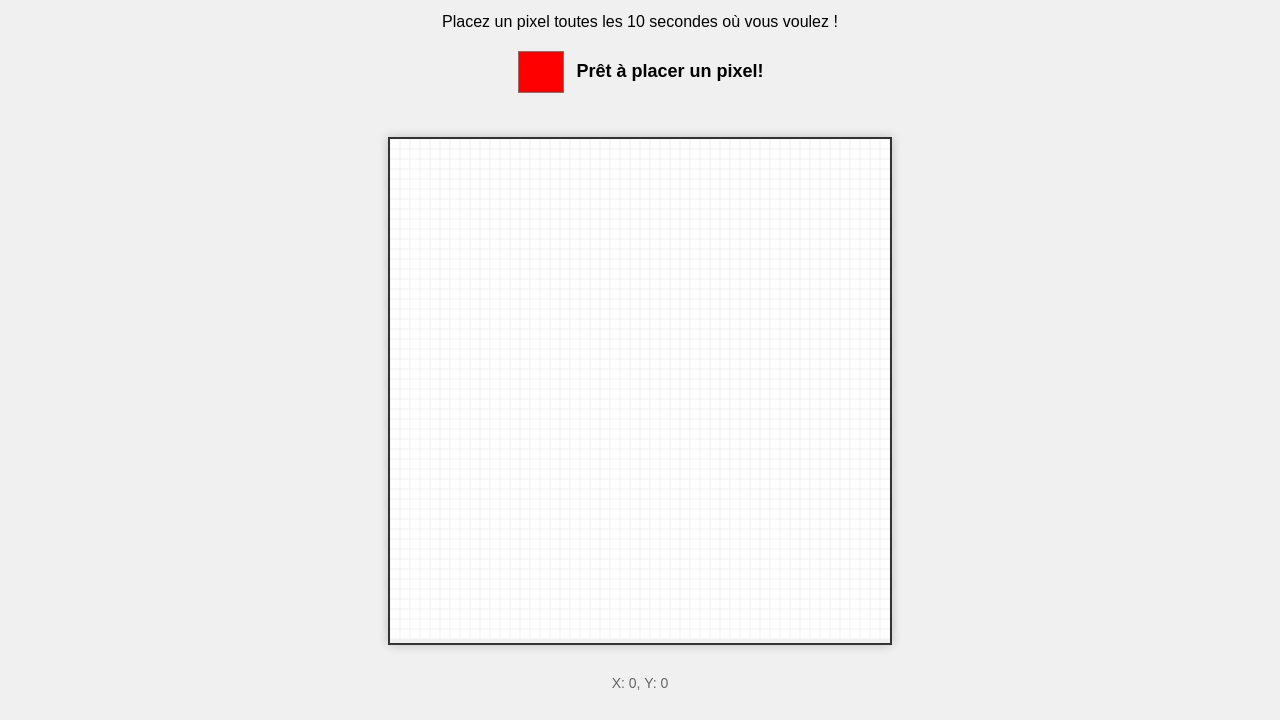
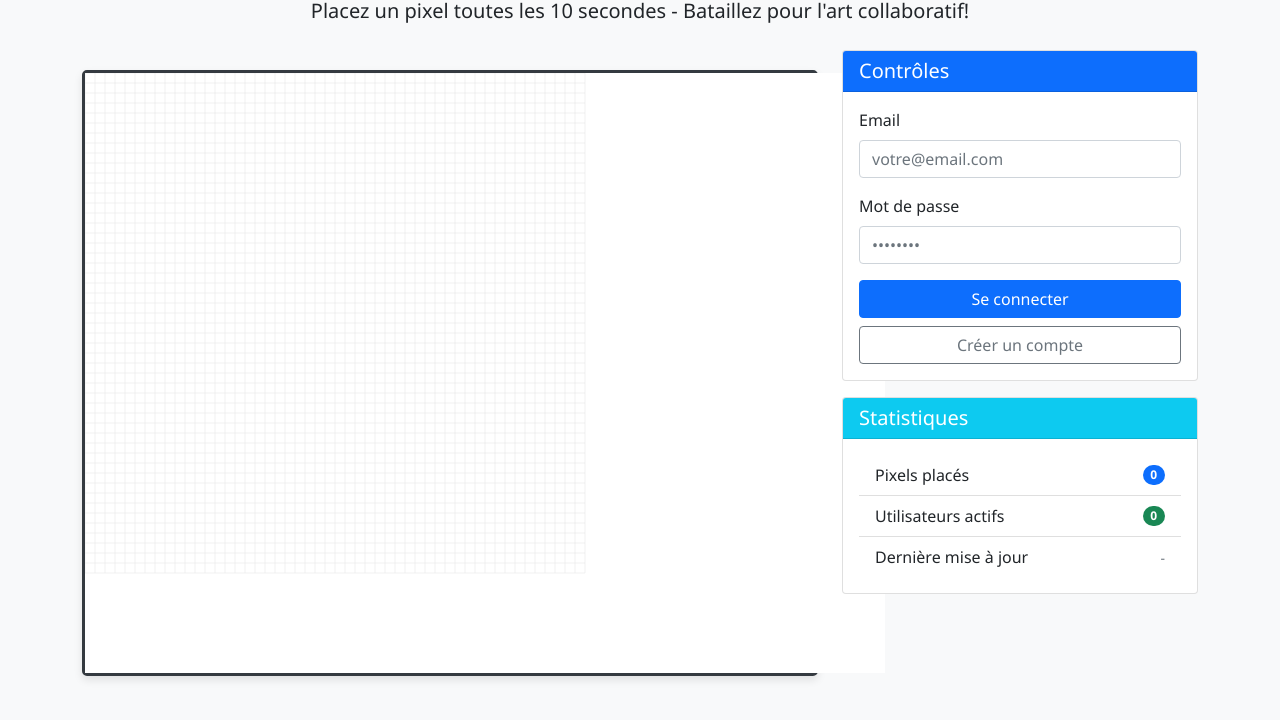
Before and after one commit to Shadowerner/pixel-war, a plain HTML site: page pixel-war/client/index.html in a window 1280 px wide. Shown: the part 103-823 px from the top of the page. Drawn offline with nearby package versions, Linux system fonts and the light colour scheme.

Commit message:
Update index.html

```diff
--- a/pixel-war/client/index.html
+++ b/pixel-war/client/index.html
@@ -3,75 +3,129 @@
 <head>
     <meta charset="UTF-8">
     <meta name="viewport" content="width=device-width, initial-scale=1.0">
-    <title>Pixel War</title>
+    <title>Pixel War Multi</title>
+    <link href="https://cdn.jsdelivr.net/npm/bootstrap@5.1.3/dist/css/bootstrap.min.css" rel="stylesheet">
     <style>
         body {
-            margin: 0;
-            font-family: Arial, sans-serif;
-            background-color: #f0f0f0;
+            background-color: #f8f9fa;
+            font-family: 'Segoe UI', Tahoma, Geneva, Verdana, sans-serif;
         }
-
-        #container {
-            display: flex;
-            flex-direction: column;
-            align-items: center;
-            padding: 20px;
-        }
-
         #canvas-container {
             position: relative;
-            margin: 20px 0;
-            border: 2px solid #333;
-            box-shadow: 0 0 10px rgba(0,0,0,0.2);
+            margin: 20px auto;
+            border: 3px solid #343a40;
+            border-radius: 5px;
+            box-shadow: 0 4px 8px rgba(0,0,0,0.1);
+            background-color: white;
         }
-
         #pixel-canvas {
+            display: block;
             background-color: white;
-            cursor: crosshair;
         }
-
-        #controls {
-            margin-bottom: 20px;
-            display: flex;
-            gap: 10px;
-            align-items: center;
+        #user-info {
+            position: absolute;
+            top: 10px;
+            right: 10px;
+            background-color: rgba(255,255,255,0.9);
+            padding: 8px 12px;
+            border-radius: 20px;
+            box-shadow: 0 2px 4px rgba(0,0,0,0.1);
+            font-size: 14px;
         }
-
-        #color-picker {
-            width: 50px;
-            height: 50px;
-            padding: 0;
-            border: none;
-            cursor: pointer;
-        }
-
-        #timer {
-            font-size: 18px;
-            font-weight: bold;
-        }
-
-        #coords {
-            margin-top: 10px;
-            font-size: 14px;
-            color: #666;
+        .pixel-info {
+            position: absolute;
+            background-color: rgba(0,0,0,0.7);
+            color: white;
+            padding: 5px 10px;
+            border-radius: 4px;
+            font-size: 12px;
+            pointer-events: none;
+            transform: translate(-50%, -120%);
+            display: none;
         }
     </style>
+    <!-- Firebase SDK -->
+    <script src="https://www.gstatic.com/firebasejs/8.10.0/firebase-app.js"></script>
+    <script src="https://www.gstatic.com/firebasejs/8.10.0/firebase-auth.js"></script>
+    <script src="https://www.gstatic.com/firebasejs/8.10.0/firebase-database.js"></script>
 </head>
 <body>
-    <div id="container">
-        <h1>Pixel War</h1>
-        <p>Placez un pixel toutes les 10 secondes où vous voulez !</p>
-
-        <div id="controls">
-            <input type="color" id="color-picker" value="#ff0000">
-            <div id="timer">Prochain pixel dans: 10s</div>
+    <div class="container py-4">
+        <div class="text-center mb-4">
+            <h1 class="display-4">Pixel War</h1>
+            <p class="lead">Placez un pixel toutes les 10 secondes - Bataillez pour l'art collaboratif!</p>
         </div>
 
-        <div id="canvas-container">
-            <canvas id="pixel-canvas" width="500" height="500"></canvas>
+        <div class="row justify-content-center">
+            <div class="col-md-8">
+                <div id="canvas-container">
+                    <canvas id="pixel-canvas" width="800" height="600"></canvas>
+                    <div id="user-info" class="d-none">
+                        Connecté en tant que: <span id="username"></span>
+                        <button id="logout-btn" class="btn btn-sm btn-outline-danger ms-2">Déconnexion</button>
+                    </div>
+                    <div id="pixel-info" class="pixel-info"></div>
+                </div>
+            </div>
+
+            <div class="col-md-4">
+                <div class="card">
+                    <div class="card-header bg-primary text-white">
+                        <h5 class="mb-0">Contrôles</h5>
+                    </div>
+                    <div class="card-body">
+                        <div id="auth-section">
+                            <div class="mb-3">
+                                <label for="email" class="form-label">Email</label>
+                                <input type="email" id="email" class="form-control" placeholder="votre@email.com">
+                            </div>
+                            <div class="mb-3">
+                                <label for="password" class="form-label">Mot de passe</label>
+                                <input type="password" id="password" class="form-control" placeholder="••••••••">
+                            </div>
+                            <button id="login-btn" class="btn btn-primary w-100">Se connecter</button>
+                            <button id="signup-btn" class="btn btn-outline-secondary w-100 mt-2">Créer un compte</button>
+                        </div>
+
+                        <div id="controls-section" class="d-none">
+                            <div class="mb-3">
+                                <label for="color-picker" class="form-label">Couleur du pixel</label>
+                                <input type="color" id="color-picker" class="form-control form-control-color" value="#ff0000" title="Choisissez votre couleur">
+                            </div>
+                            <div class="alert alert-info">
+                                <div id="timer">Prochain pixel dans: <span class="fw-bold">10</span> secondes</div>
+                                <div class="small">Position: <span id="coords">(0, 0)</span></div>
+                            </div>
+                            <div class="d-grid gap-2">
+                                <button id="place-btn" class="btn btn-success">Placer un pixel</button>
+                            </div>
+                        </div>
+                    </div>
+                </div>
+
+                <div class="card mt-3">
+                    <div class="card-header bg-info text-white">
+                        <h5 class="mb-0">Statistiques</h5>
+                    </div>
+                    <div class="card-body">
+                        <ul class="list-group list-group-flush">
+                            <li class="list-group-item d-flex justify-content-between align-items-center">
+                                Pixels placés
+                                <span id="total-pixels" class="badge bg-primary rounded-pill">0</span>
+                            </li>
+                            <li class="list-group-item d-flex justify-content-between align-items-center">
+                                Utilisateurs actifs
+                                <span id="active-users" class="badge bg-success rounded-pill">0</span>
+                            </li>
+                            <li class="list-group-item d-flex justify-content-between align-items-center">
+                                Dernière mise à jour
+                                <span id="last-update" class="small text-muted">-</span>
+                            </li>
+                        </ul>
+                    </div>
+                </div>
+            </div>
         </div>
-
-        <div id="coords">X: 0, Y: 0</div>
     </div>
 
     <script src="script.js"></script>
```
